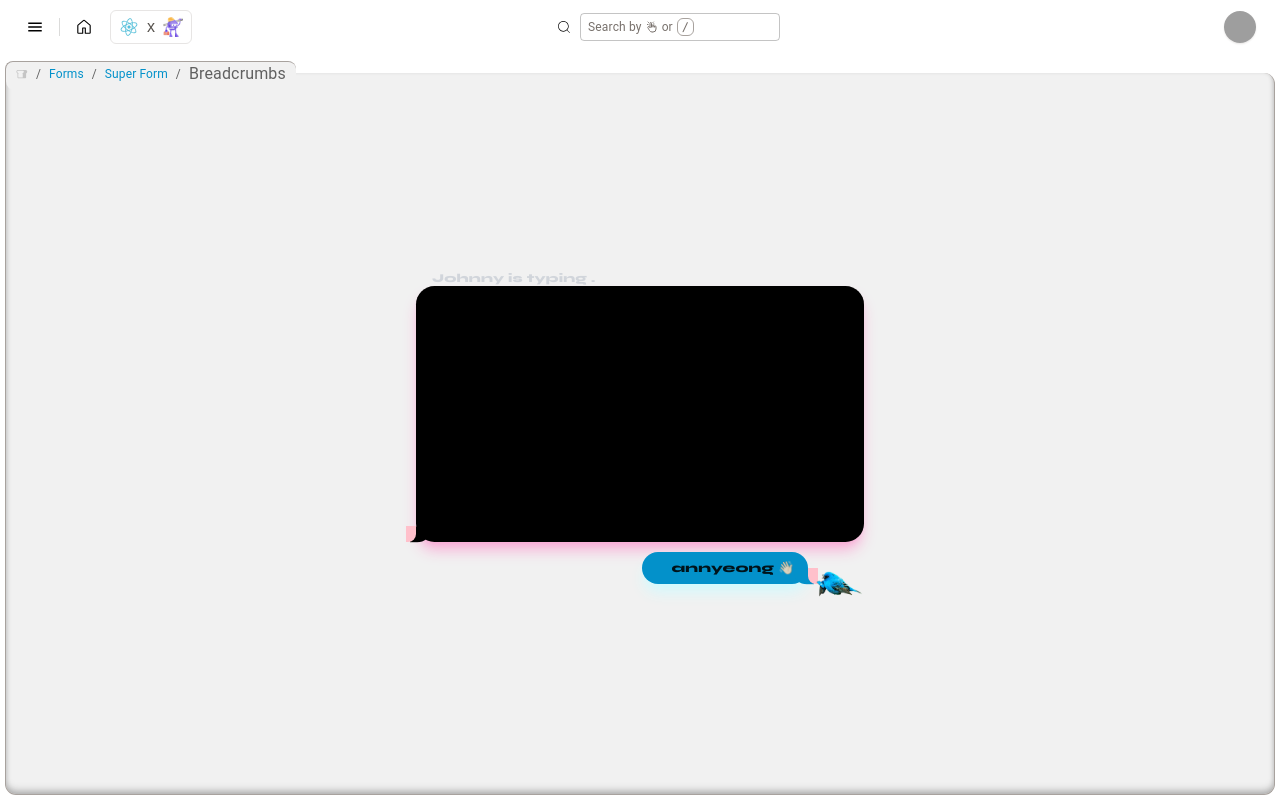
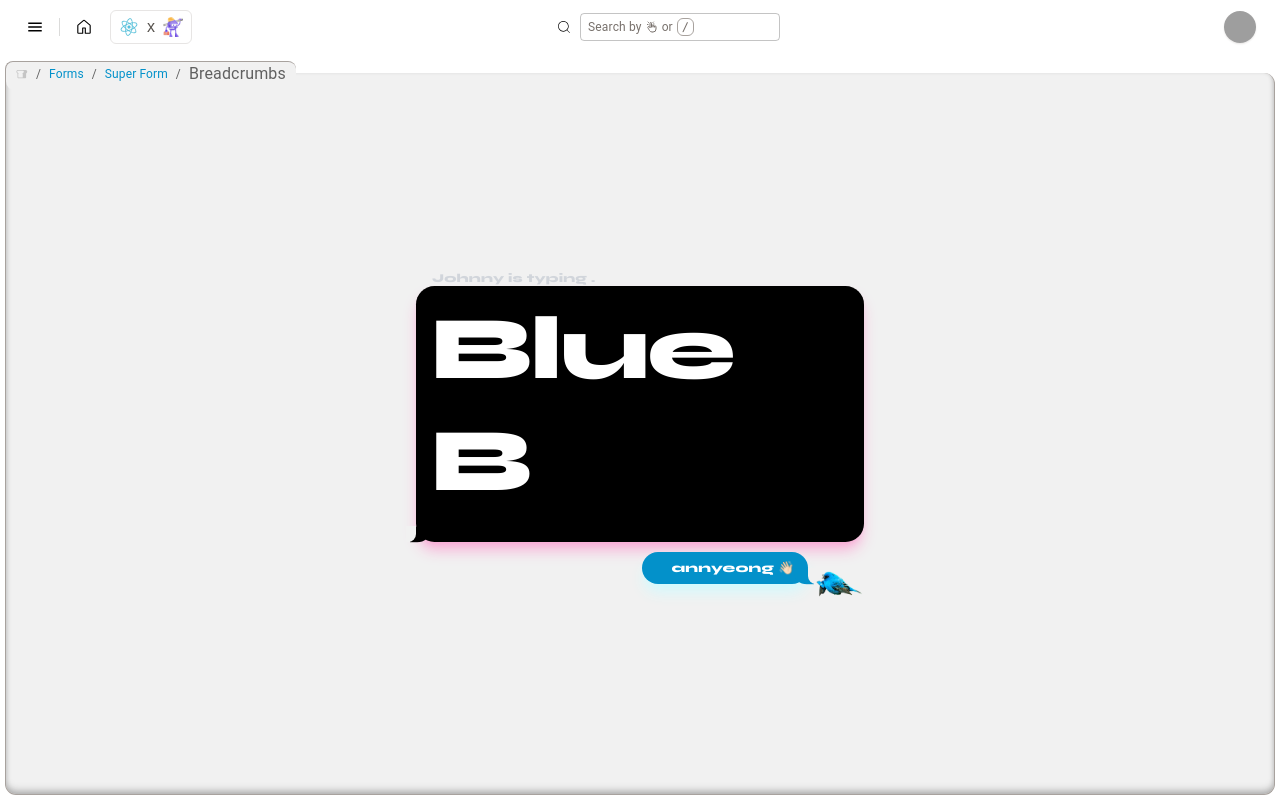
Before and after one commit to jjawny/a-blue-bird, a React (Vite) app in the folder client/: page / in a window 1280 px wide. Built offline with nearby package versions, Linux system fonts and the light colour scheme; grey boxes are pictures that could not be loaded; a web font is replaced by a local one.

Commit message:
hero overrides chat container color using global container color theme var

```diff
--- a/client/src/features/hero/Hero.tsx
+++ b/client/src/features/hero/Hero.tsx
@@ -1,13 +1,26 @@
+import { useTheme } from "@mui/material/styles";
 import { useCallback, useEffect, useState } from "react";
 import Tilt from "react-parallax-tilt";
 import Typewriter, { Options } from "typewriter-effect";
 import { cn } from "~/shared/helpers/classname-helpers";
 
 export default function Hero() {
+  const theme = useTheme();
+  const backgroundColor = theme.palette.globalContainer?.background;
+  const chatContainerId = "hero-chat-container";
+
+  useEffect(
+    function overrideChatBackgroundCss() {
+      const root = document.getElementById(chatContainerId);
+      if (root && backgroundColor) root.style.setProperty("--behind-chat-bubble-tail-color", backgroundColor);
+    },
+    [backgroundColor],
+  );
+
   return (
     <div className="grid h-full place-content-center">
       <Tilt tiltReverse={true} tiltEnable={true} reset={true} transitionSpeed={10000} perspective={600}>
-        <span className="chat-container font-syne select-none">
+        <span id={chatContainerId} className="chat-container font-syne select-none text-white">
           <HeroChatBubble />
           <GreetingChatBubble />
         </span>
@@ -28,8 +41,6 @@ const HeroChatBubble = () => {
   useEffect(function cycleDotsIndex() {
     const interval = setInterval(() => setDotsIndex((i) => (i + 1) % dots.length), 250);
     return () => clearInterval(interval);
-    // Run once on mount (no deps needed)
-    // eslint-disable-next-line
   }, []);
 
   return (
```
